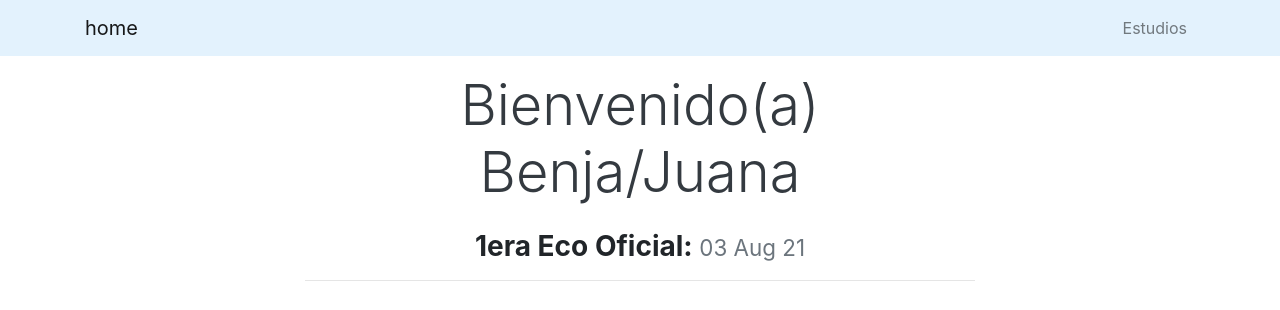
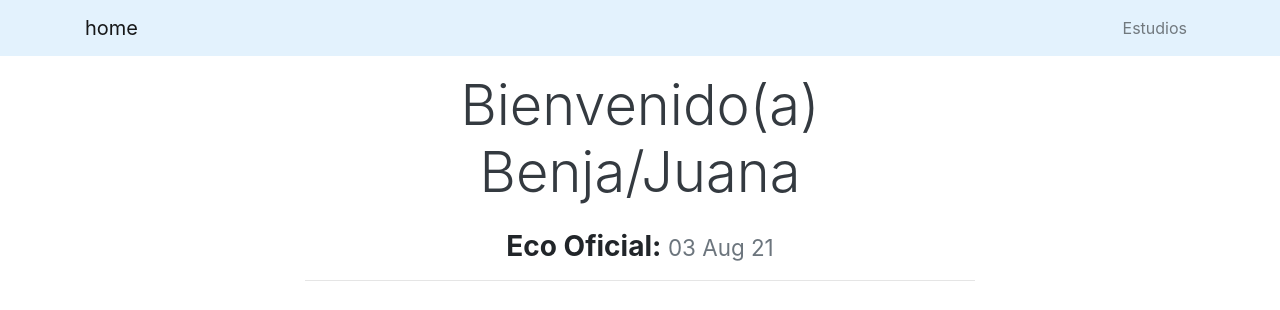
Before and after one commit to camposleyba/django3-Benja, a Django app: page /semana8/ in a window 1280 px wide. Shown: the top 310 px of the page. Run offline with Django 3.2, Linux system fonts and the light colour scheme; data comes from the database, SQL or seed files in the repository; both versions use the stored data as it was after the commit; some libraries are stand-ins or nearby versions.

Commit message:
changes new week

```diff
--- a/benja/templates/benja/8semanas.html
+++ b/benja/templates/benja/8semanas.html
@@ -13,7 +13,7 @@
 <div class="container-fluid">
   <div class="d-flex justify-content-center mb-3">
     <div class="col-md-8 text-center">
-      <h3 class="font-weight-bold">1era Eco Oficial:
+      <h3 class="font-weight-bold">Eco Oficial:
         <small class="text-muted">{{ fecha|date:'d M y' }}</small>
       </h3>
 
```
Also changed, not shown: db.sqlite3.
